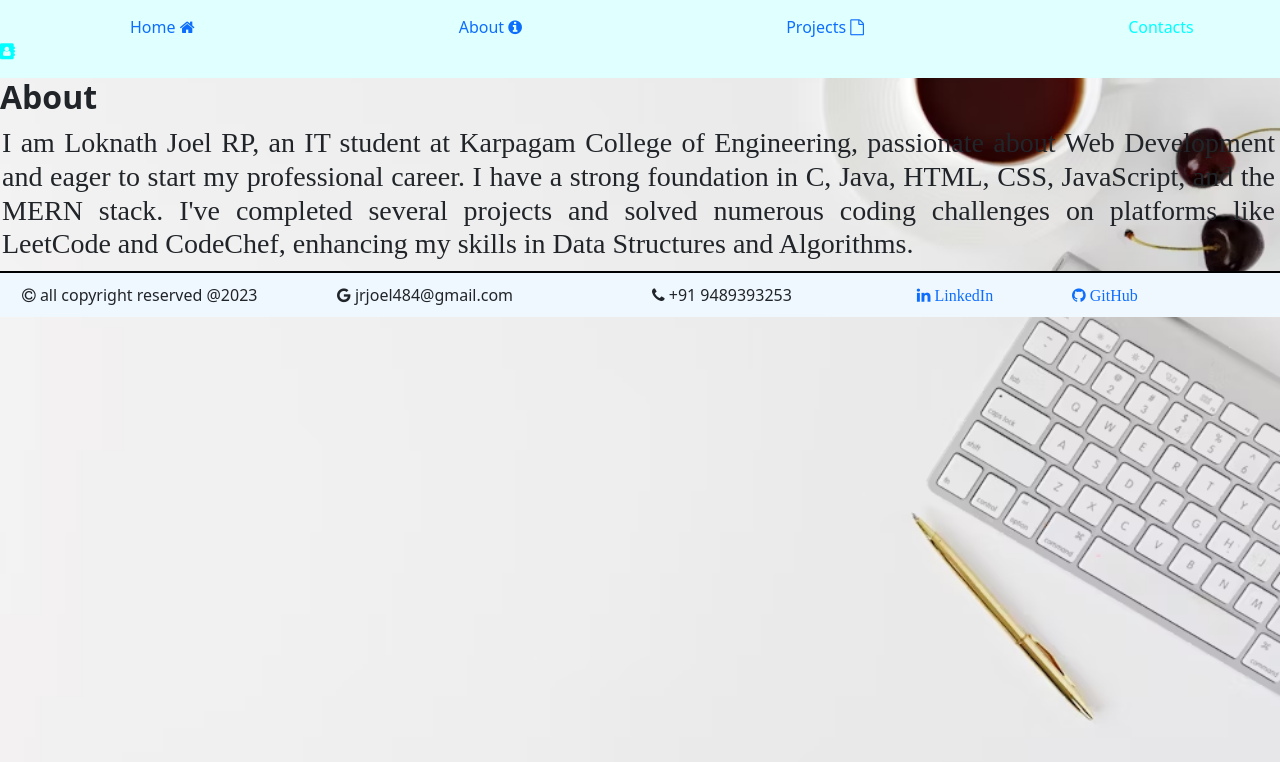
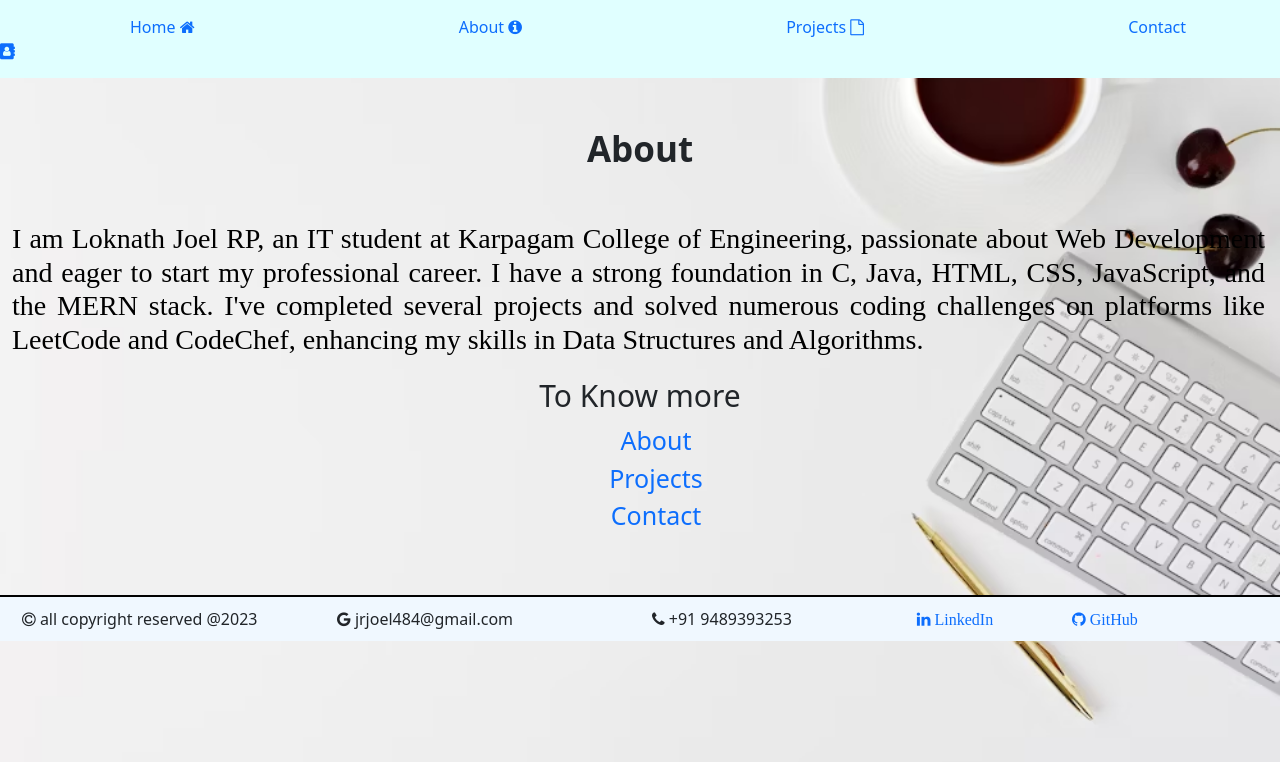
Before and after one commit to joel-2004/Portfolio_HTML-CSS-JS, a plain HTML site: page index.html in a window 1280 px wide. Drawn offline with nearby package versions, Linux system fonts and the light colour scheme.

Commit message:
homepage

```diff
--- a/index.html
+++ b/index.html
@@ -21,7 +21,7 @@
             <a class="navA" href="about.html">About <i class="fa fa-info-circle" aria-hidden="true"></i></a>
             <a class="navA" href="projects.html"><i class="fas fa-project-diagram"></i>Projects <i class="fa fa-file-o"
                     aria-hidden="true"></i></a>
-            <a class="navA" href="contacts.html">Contacts <i class="fa fa-address-book" aria-hidden="true"></i></a>
+            <a class="navA" href="contacts.html">Contact <i class="fa fa-address-book" aria-hidden="true"></i></a>
         </div>
     </nav>
 
@@ -32,6 +32,12 @@
             eager to start my professional career. I have a strong foundation in C, Java, HTML, CSS, JavaScript, and the
             MERN stack. I've completed several projects and solved numerous coding challenges on platforms like LeetCode
             and CodeChef, enhancing my skills in Data Structures and Algorithms.</h3>
+        <h4 class="toKnow">To Know more</h4>
+        <ol class="list">
+            <li><a href="./about.html">About</a></li>
+            <li><a href="./projects.html">Projects</a></li>
+            <li><a href="./contacts.html">Contact</a></li>
+        </ol>
 
     </div>
     <footer class="footer">
@@ -49,11 +55,12 @@
                     <i class="fa fa-phone" aria-hidden="true"></i> +91 9489393253
                 </div>
                 <div class="col-2 text-center">
-                    <a class="de" href="https: //www.linkedin.com/in/loknath-joel-rp-6852a326a/"> <i
-                            class="fa fa-linkedin" aria-hidden="true"> LinkedIn </i></a>
+                    <a class="de" href="https://www.linkedin.com/in/loknathjoel/"> <i class="fa fa-linkedin"
+                            aria-hidden="true"> LinkedIn </i></a>
                 </div>
                 <div class="col-2">
-                    <a class="de"> <i class="fa fa-github" aria-hidden="true"> GitHub</i></a>
+                    <a class="de" href="https://github.com/joel-2004"> <i class="fa fa-github" aria-hidden="true">
+                            GitHub</i></a>
                 </div>
             </div>
 
--- a/indexStyles.css
+++ b/indexStyles.css
@@ -24,6 +24,10 @@ img {
 
 .about {
     font-weight: 600;
+    text-align: center;
+    margin: 10px;
+    margin-top: 50px;
+    font-size: 35px;
 }
 
 .aboutContent {
@@ -32,4 +36,24 @@ img {
     text-align: justify;
     padding: 2px;
     padding-right: 5px;
+    margin: 10px;
+    margin-bottom: 20px;
+    display: flex;
+    align-items: center;
+    justify-content: center;
+    margin-top: 50px;
+    color: black;
+    font-weight: 530;
 }
+
+.list {
+    text-align: center;
+    list-style-type: none;
+    margin-bottom: 60px;
+    font-size: 25px;
+}
+
+.toKnow {
+    font-size: 30px;
+    text-align: center;
+}
--- a/navStyle.css
+++ b/navStyle.css
@@ -4,7 +4,8 @@ a {
 }
 
 .navA {
-    padding: 130px;
+    padding-left: 130px;
+    padding-right: 130px;
 }
 
 a:hover {
```
Also changed, not shown: about.html (+5 -4 lines), contacts.html (+33 -4 lines), projects.html (+5 -4 lines).
